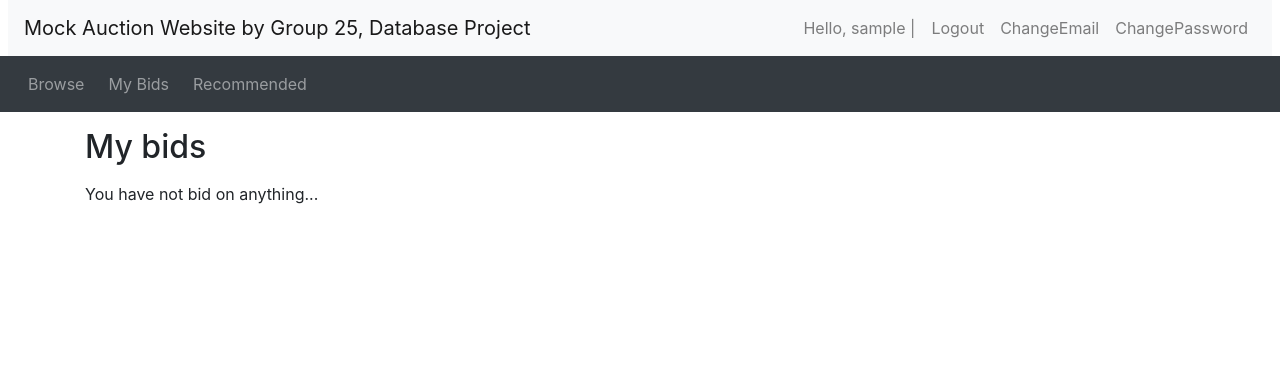
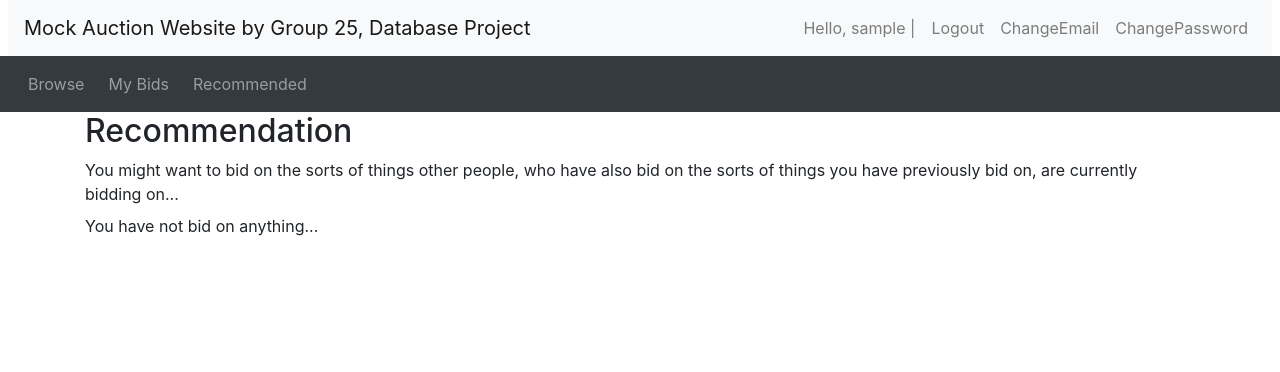
Before and after one commit to njukenanli/DataBase-Project-Auction-Website, a PHP site: page /auction/recommendations.php in a window 1280 px wide. Shown: the top 372 px of the page. Run offline with PHP 8.4, Linux system fonts and the light colour scheme; the visitor is signed in with stand-in values (Sample User, id 1); data that the repository does not hold is empty; some libraries are stand-ins or nearby versions.

Commit message:
update readme

```diff
--- a/auction/recommendations.php
+++ b/auction/recommendations.php
@@ -15,7 +15,9 @@ $user_email = $_SESSION['username'];
 
 <div class="container">
 
-<h2 class="my-3">My bids</h2>
+<h2>Recommendation</h2>
+You might want to bid on the sorts of things other people, who have also bid on the sorts of things you have previously bid on, are currently bidding on...<br>
+<h2> </h2>
 
 <?php
   // This page is for showing a user the auctions they've bid on.
```
Also changed, not shown: Readme.md.
